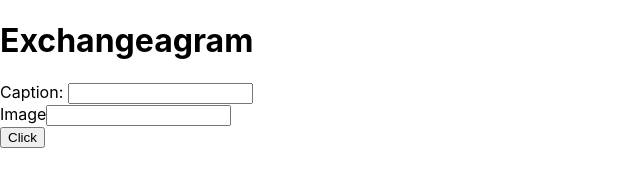
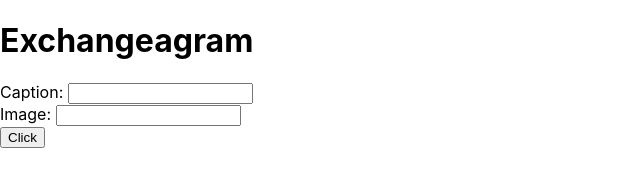
Before and after one commit to VaganPogosyan/exchangeagram_frontend, a React (Create React App) app: page / in a window 1280 px wide. Shown: the top 194 px of the page, without its empty margins (0-640 px from the left). Built offline with nearby package versions, Linux system fonts and the light colour scheme.

Commit message:
first commit in dev branch

```diff
--- a/src/App.js
+++ b/src/App.js
@@ -24,7 +24,7 @@ function App() {
         <label htmlFor="caption">Caption: </label>
         <input type="text" id="caption" onChange={(event) => setCaption(event.target.value)}></input>
         <br />
-        <label htmlFor="image">Image</label>
+        <label htmlFor="image">Image: </label>
         <input type="text" id="image" onChange={(event) => setImage(event.target.value)}></input>
         <br />
         <button onClick={submitPost}>Click</button>
```
Also changed, not shown: 1 other file (tests, documents, lock files or other folders).
